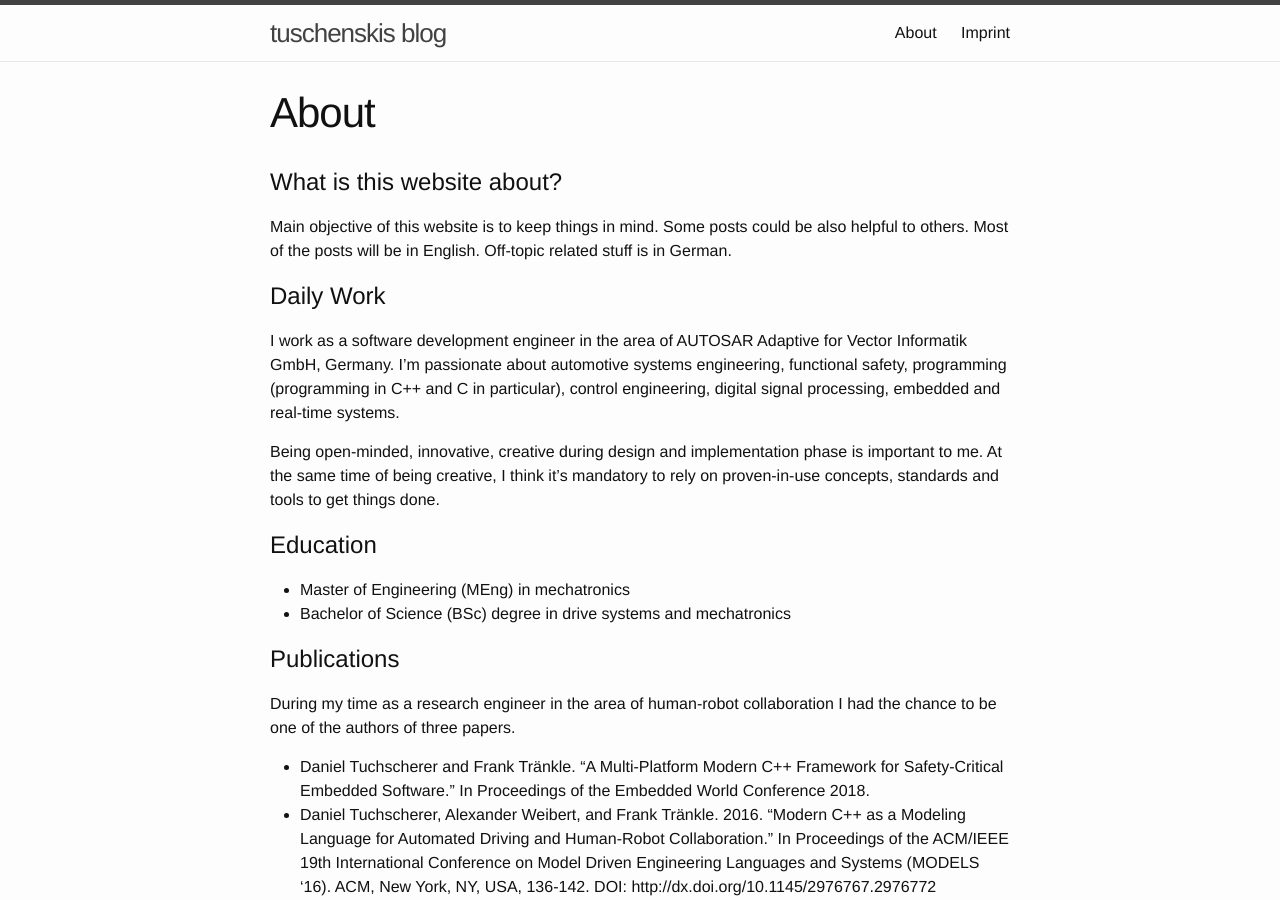
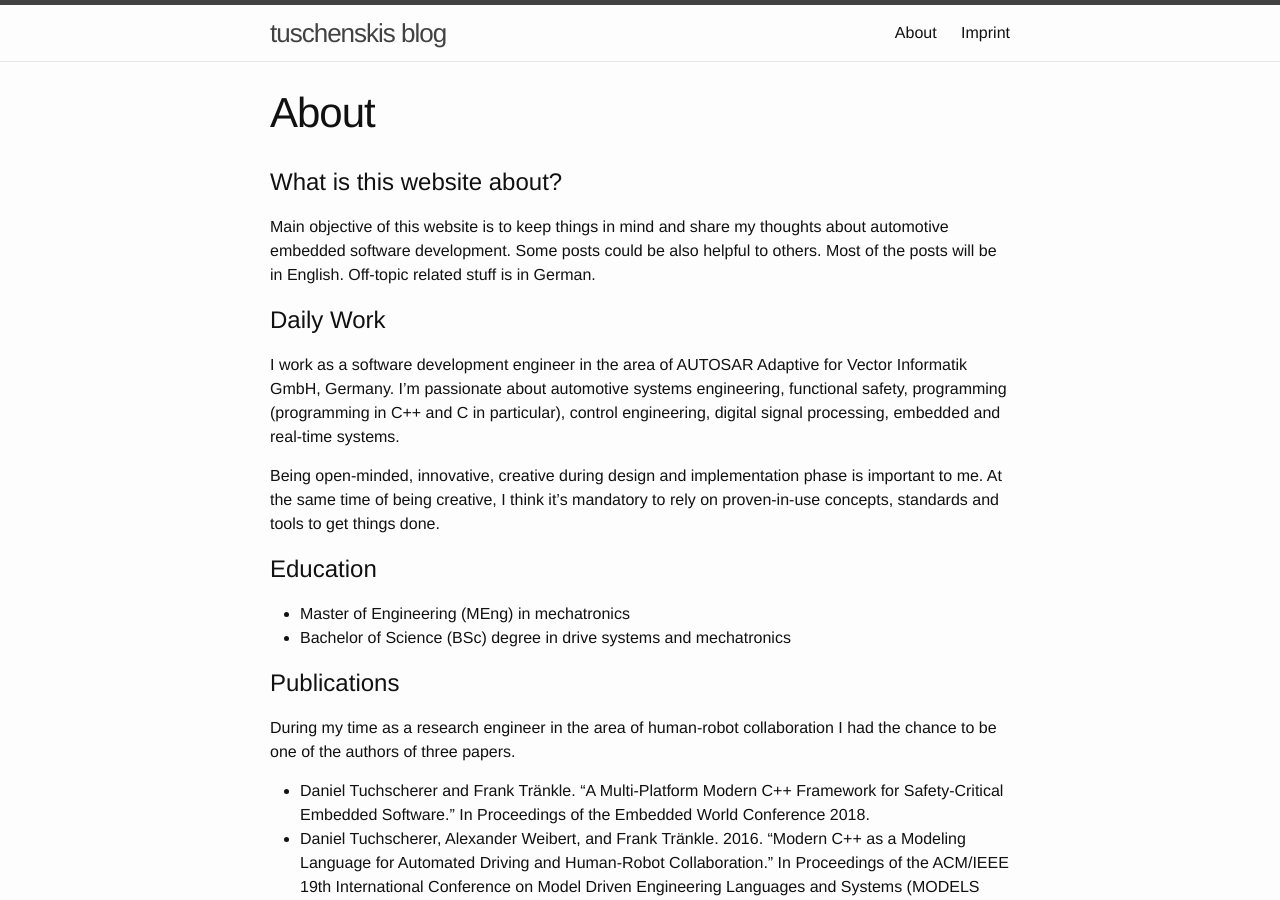
Before and after one commit to chopyy/dtuchsch.github.io, a Jekyll site: the page built from about.md, in a window 1280 px wide and 900 px high. Built offline with Jekyll 4.4.1, drawn with Linux system fonts in a browser that asks for light colours.

Commit message:
Update about.md

```diff
--- a/about.md
+++ b/about.md
@@ -6,11 +6,11 @@ permalink: /about/
 
 # What is this website about?
 
-Main objective of this website is to keep things in mind. Some posts could be also helpful to others. Most of the posts will be in English. Off-topic related stuff is in German.
+Main objective of this website is to keep things in mind and share my thoughts about automotive embedded software development. Some posts could be also helpful to others. Most of the posts will be in English. Off-topic related stuff is in German.
 
 # Daily Work
 
-I work as a software development engineer in the area of AUTOSAR Adaptive for Vector Informatik GmbH, Germany. I'm passionate about  automotive systems engineering, functional safety, programming (programming in C++ and C in particular), control engineering, digital signal processing, embedded and real-time systems.
+I work as a software development engineer in the area of AUTOSAR Adaptive for Vector Informatik GmbH, Germany. I'm passionate about automotive systems engineering, functional safety, programming (programming in C++ and C in particular), control engineering, digital signal processing, embedded and real-time systems.
 
 Being open-minded, innovative, creative during design and implementation phase is important to me. At the same time of being creative, I think it's mandatory to rely on proven-in-use concepts, standards and tools to get things done.
 
```
